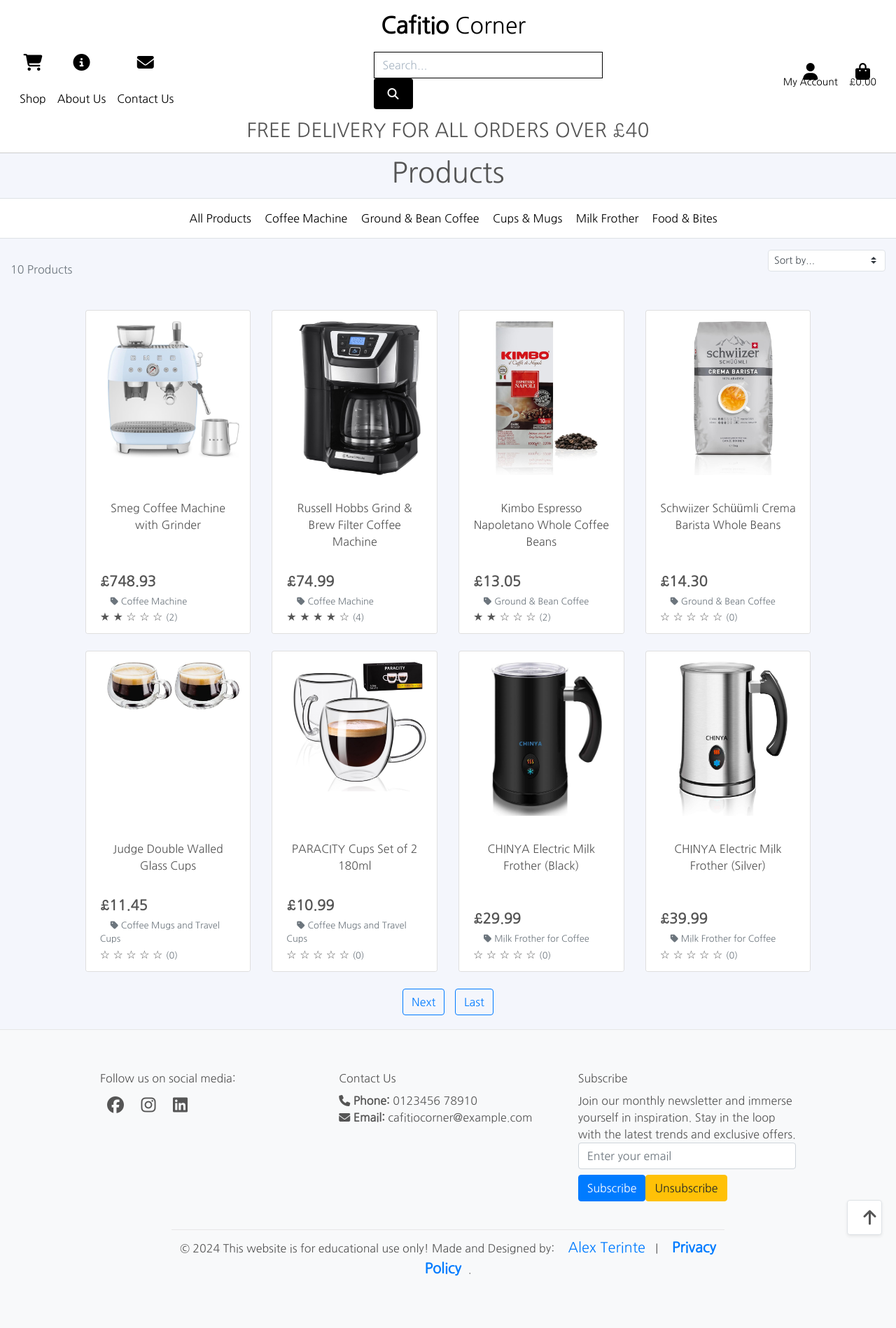
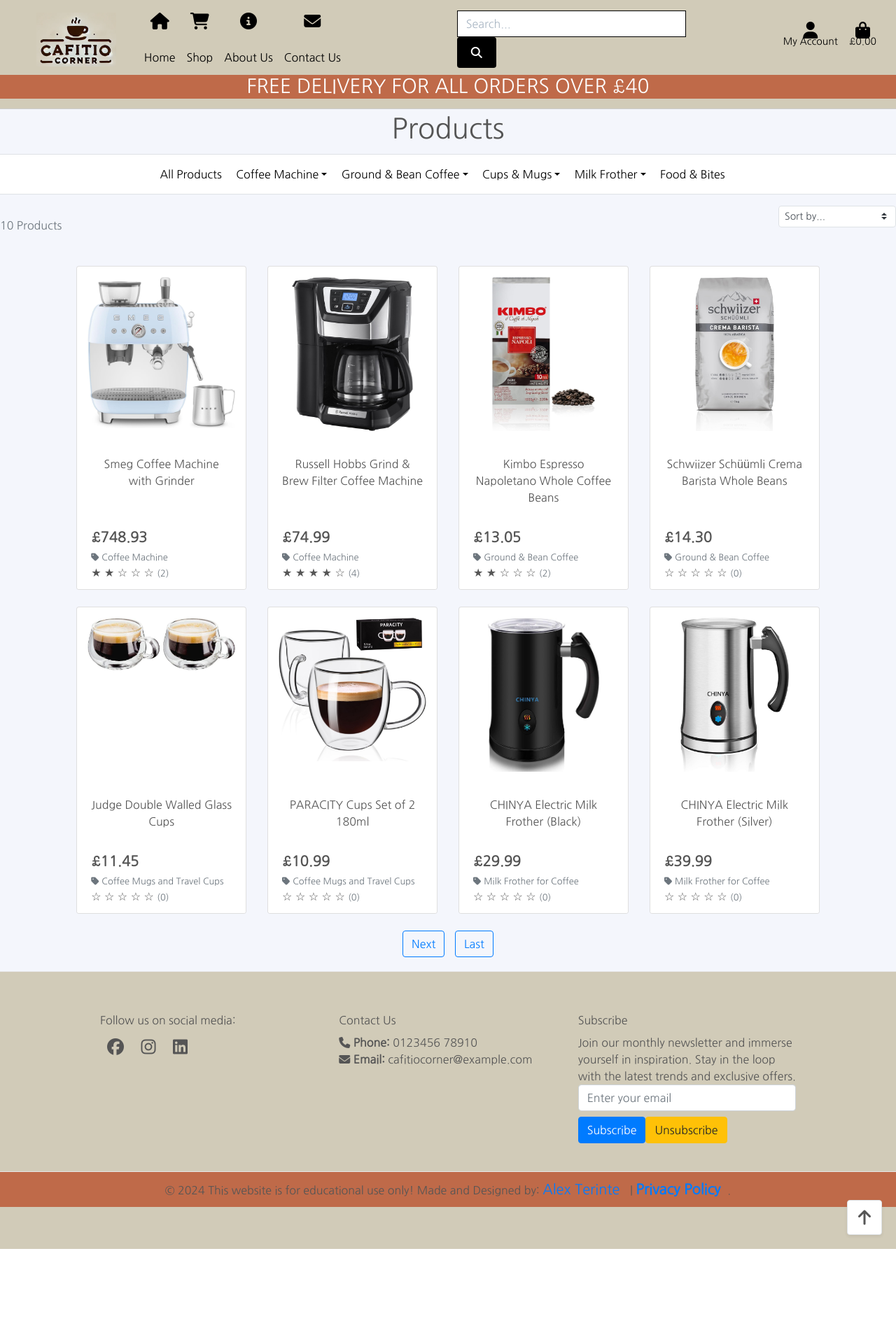
Before and after one commit to terintealexandrin18/cafitiocorner, a Django app: page /products/ in a window 1280 px wide. Shown: the whole page at 70% size. After the commit the page ends 1785 px from the top, so only its background shows below. Run offline with Django 3.2, Linux system fonts and the light colour scheme; data comes from the database, SQL or seed files in the repository; some libraries are stand-ins or nearby versions.

Commit message:
Added more nav bar category for products

```diff
--- a/products/templates/includes/products-nav.html
+++ b/products/templates/includes/products-nav.html
@@ -1,8 +1,48 @@
 <div class="d-none d-md-block text-center w-100">
-    <a class="link-dark ps-2" href="{% url 'products' %}">All Products</a>
-    <a class="link-dark ps-2" href="{% url 'products' %}?category=coffee_machine">Coffee Machine</a>
-    <a class="link-dark ps-2" href="{% url 'products' %}?category=ground_bean_coffee">Ground & Bean Coffee</a>
-    <a class="link-dark ps-2" href="{% url 'products' %}?category=cups_and_mugs">Cups & Mugs</a>
-    <a class="link-dark ps-2" href="{% url 'products' %}?category=milk_frother">Milk Frother</a>
-    <a class="link-dark ps-2" href="{% url 'products' %}?category=food_and_bites">Food & Bites</a>
+    <!-- All Products -->
+    <a class="link-dark ps-2 mr-3" href="{% url 'products' %}">All Products</a>
+
+    <!-- Coffee Machine Dropdown -->
+    <div class="dropdown d-inline">
+        <a class="link-dark ps-2 mr-3 dropdown-toggle" href="#" id="coffeeMachineDropdown" role="button" data-toggle="dropdown" aria-haspopup="true" aria-expanded="false">Coffee Machine</a>
+        <div class="dropdown-menu" aria-labelledby="coffeeMachineDropdown">
+            <a class="dropdown-item" href="{% url 'products' %}?category=ground_coffee_machines">Ground Coffee Machines</a>
+            <a class="dropdown-item" href="{% url 'products' %}?category=coffee_bean_machines">Coffee Bean Machines</a>
+            <a class="dropdown-item" href="{% url 'products' %}?category=all_coffee_machines">All Coffee Machines</a>
+        </div>
+    </div>
+
+    <!-- Ground & Bean Coffee Dropdown -->
+    <div class="dropdown d-inline">
+        <a class="link-dark ps-2 mr-3 dropdown-toggle" href="#" id="groundBeanCoffeeDropdown" role="button" data-toggle="dropdown" aria-haspopup="true" aria-expanded="false">Ground & Bean Coffee</a>
+        <div class="dropdown-menu" aria-labelledby="groundBeanCoffeeDropdown">
+            <a class="dropdown-item" href="{% url 'products' %}?category=ground_coffee">Ground Coffee</a>
+            <a class="dropdown-item" href="{% url 'products' %}?category=beans_coffee">Beans Coffee</a>
+            <a class="dropdown-item" href="{% url 'products' %}?category=all_coffee">All Coffee</a>
+        </div>
+    </div>
+
+    <!-- Cups & Mugs Dropdown -->
+    <div class="dropdown d-inline">
+        <a class="link-dark ps-2 mr-3 dropdown-toggle" href="#" id="cupsMugsDropdown" role="button" data-toggle="dropdown" aria-haspopup="true" aria-expanded="false">Cups & Mugs</a>
+        <div class="dropdown-menu" aria-labelledby="cupsMugsDropdown">
+            <a class="dropdown-item" href="{% url 'products' %}?category=coffee_cups">Coffee Cups</a>
+            <a class="dropdown-item" href="{% url 'products' %}?category=travel_mugs">Travel Mugs</a>
+            <a class="dropdown-item" href="{% url 'products' %}?category=espresso_cups">Espresso Cups</a>
+            <a class="dropdown-item" href="{% url 'products' %}?category=all_cups">All Cups</a>
+        </div>
+    </div>
+
+    <!-- Milk Frother Dropdown -->
+    <div class="dropdown d-inline">
+        <a class="link-dark ps-2 mr-3 dropdown-toggle" href="#" id="milkFrotherDropdown" role="button" data-toggle="dropdown" aria-haspopup="true" aria-expanded="false">Milk Frother</a>
+        <div class="dropdown-menu" aria-labelledby="milkFrotherDropdown">
+            <a class="dropdown-item" href="{% url 'products' %}?category=manual_milk_frother">Manual Milk Frother</a>
+            <a class="dropdown-item" href="{% url 'products' %}?category=electric_milk_frother">Electric Milk Frother</a>
+            <a class="dropdown-item" href="{% url 'products' %}?category=all_milk_frothers">All Milk Frothers</a>
+        </div>
+    </div>
+
+    <!-- Food & Bites -->
+    <a class="link-dark ps-2 mr-3" href="{% url 'products' %}?category=food_and_bites">Food & Bites</a>
 </div>
--- a/static/css/base.css
+++ b/static/css/base.css
@@ -1,9 +1,9 @@
 /* Style default body */
-
 html, body {
     height: 100%;
     margin: 0;
     padding: 0;
+    overflow-x: hidden; /* Prevent horizontal scroll */
 }
 
 body {
@@ -15,17 +15,16 @@
     flex-direction: column;
 }
 
+.container-fluid {
+    padding-right: 0;
+    padding-left: 0;
+}
+
 .cover-image-container {
     background: url('/media/coffee-mugs-and-bens-background-image.jpg') no-repeat center center fixed;
     background-size: cover;
     width: 100%;
     height: 500px;
-}
-
-
-.logo-format {
-    text-transform: uppercase;
-    font-weight: 300px;
 }
 
 .header-container {
@@ -49,7 +48,7 @@
 }
 
 .header {
-    background-color: white;
+    background-color:  #D1CBB8;
     border-bottom: 1px solid #ccc;
     padding: 10px 0;
 }
@@ -79,6 +78,11 @@
     font-size: 0.875rem;
 }
 
+#delivery-banner {
+    background-color: #bf6a49;
+    color: white;
+}
+
 .text-white {
     color: white !important;
 }
@@ -95,7 +99,6 @@
     color: black;
     text-decoration: none;
     transition: color 0.3s ease;
-    margin-left: 15px;
 }
 
 a:hover,
@@ -115,7 +118,6 @@
 
 .navbar-nav .nav-item .nav-link {
     color: black !important;
-    margin: 5px 0;
     text-align: center;
 }
 
@@ -128,13 +130,9 @@
     padding-right: 20px;
 }
 
-/* Sorting dropdown */
-
 #sort-selector {
     width: auto;
 }
-
-/* Button to scroll up */
 
 .btt-button {
     height: 50px;
@@ -170,8 +168,6 @@
     border: 1px solid black;
 }
 
-/* Btn for add to bag */
-
 .btn-bag {
     background: brown;
     color: white;
@@ -182,8 +178,6 @@
     border: 1px solid black;
     text-align: center;
 }
-
-/* Page overlay */
 
 .overlay {
     height: 100%;
@@ -198,8 +192,6 @@
 input[name='q']::placeholder {
     color: #aab7c4;
 }
-
-/* Messages toasts */
 
 .message-container {
     position: fixed;
@@ -216,7 +208,6 @@
     height: 2px;
 }
 
-/* Convenience classes - colors copied from Bootstrap */
 .arrow-primary {
     border-bottom-color: #007bff !important;
 }
@@ -255,8 +246,6 @@
     overflow-y: auto;
 }
 
-/* Allauth form formatting */
-
 .allauth-form-inner-content p {
     margin-top: 1.5rem;
 
@@ -292,8 +281,6 @@
     font-size: 1rem;
     line-height: 1.5;
     border-radius: 0;
-
-    /* standard bootstrap btn transitions */
     transition: color .15s ease-in-out,background-color .15s ease-in-out,border-color .15s ease-in-out,box-shadow .15s ease-in-out;
 }
 
@@ -354,8 +341,6 @@
         margin: 10px 15px;
     }
 }
-
-/* Product Form */
 
 .btn-file {
     position: relative;
@@ -457,7 +442,7 @@
 /* Footer */
 
 body .footer {
-    background-color: #f8f9fa !important;
+    background-color: #D1CBB8 !important;
     padding-top: 60px !important;
     padding-bottom: 60px !important;
     margin-top: 20px !important;
@@ -478,7 +463,6 @@
     margin-right: 10px;
     font-size: 20px;
 }
-
 
 .icons-footer .social-icon {
     font-size: 1.5em;
@@ -503,11 +487,12 @@
 }
 
 .footer-banner {
-    background-color: #f8f9fa;
+    background-color: #BF6A49;
     padding: 10px;
     text-align: center;
     border-top: 1px solid #e7e7e7;
     margin-top: 20px;
+    width: 100%;
 }
 
 .footer-banner p {
--- a/templates/base.html
+++ b/templates/base.html
@@ -46,14 +46,7 @@
 
 <body class="d-flex flex-column min-vh-100 cover-image-container">
     <header class="container-fluid fixed-top-desktop-only header">
-        <div class="row align-items-center justify-content-center">
-            <!-- Logo -->
-            <div class="col-12 text-center my-auto py-2 py-lg-0">
-                <a href="{% url 'home' %}" class="nav-link main-logo-link">
-                    <h2 class="my-0 logo-font"><strong>Cafitio</strong> Corner</h2>
-                </a>
-            </div>
-        </div>
+
         <div class="row align-items-center justify-content-between">
             <!-- Icons and Navigation -->
             <div class="col-12 my-auto py-2 py-lg-0">
@@ -71,6 +64,15 @@
                     <div class="collapse navbar-collapse justify-content-center" id="navbarNav">
                         <ul class="navbar-nav mr-auto">
                             <li class="nav-item">
+                                <a class="nav-link" href="{% url 'home' %}">
+                                    <img src="{{ MEDIA_URL }}cafitio-logo1.png" alt="Cafitio Corner Logo"
+                                        class="img-fluid" style="max-height: 110px;">
+                                </a>
+                            </li>
+                            <li class="nav-item">
+                                <a class="nav-link" href="{% url 'home' %}"><i class="fas fa-home"></i><br>Home</a>
+                            </li>
+                            <li class="nav-item">
                                 <a class="nav-link" href="{% url 'products' %}"><i class="fas fa-shopping-cart"></i><br>
                                     Shop</a>
                             </li>
@@ -79,7 +81,8 @@
                                     About Us</a>
                             </li>
                             <li class="nav-item">
-                                <a class="nav-link" href="{% url 'contact' %}"><i class="fas fa-envelope"></i><br> Contact Us</a>
+                                <a class="nav-link" href="{% url 'contact' %}"><i class="fas fa-envelope"></i><br>
+                                    Contact Us</a>
                             </li>
                         </ul>
                         <form class="form-inline my-2 my-lg-0 mx-auto d-none d-lg-flex" method="GET"
@@ -149,7 +152,7 @@
                 </form>
             </div>
         </div>
-        <div id="delivery-banner" class="row text-center">
+        <div id="delivery-banner" class="text-center">
             <div class="col">
                 <h3 class="my-1">FREE DELIVERY FOR ALL ORDERS OVER £{{ free_delivery_threshold }}</h3>
             </div>
@@ -183,7 +186,7 @@
     </main>
 
     <!-- Footer -->
-    <footer class="footer mt-auto py-3 bg-light">
+    <footer class="footer mt-auto py-3 bg-light" style="background-color: #D1CBB8;">
         <div class="container">
             <div class="row">
                 <div class="col-md-4 col-12">
@@ -206,12 +209,14 @@
                     <h5>Subscribe</h5>
                     <form method="POST" action="{% url 'newsletters' %}" id="newsletters-form" novalidate>
                         {% csrf_token %}
-                        <p>Join our monthly newsletter and immerse yourself in inspiration. Stay in the loop with the latest trends and exclusive offers.</p>
+                        <p>Join our monthly newsletter and immerse yourself in inspiration. Stay in the loop with the
+                            latest trends and exclusive offers.</p>
                         <div class="form-group">
                             <input type="email" name="email" class="form-control" placeholder="Enter your email">
                             <div class="d-flex gap-2">
                                 <button class="btn btn-primary mt-2" type="submit" id="subscribe">Subscribe</button>
-                                <button class="btn btn-warning mt-2" type="button" id="unsubscribe" data-toggle="modal" data-target="#unsubscribeModal">Unsubscribe</button>
+                                <button class="btn btn-warning mt-2" type="button" id="unsubscribe" data-toggle="modal"
+                                    data-target="#unsubscribeModal">Unsubscribe</button>
                             </div>
                         </div>
                     </form>
@@ -222,7 +227,8 @@
                 </div>
 
                 <!-- Bootstrap modal for unsubscribe confirmation -->
-                <div class="modal fade" id="unsubscribeModal" tabindex="-1" role="dialog" aria-labelledby="unsubscribeModalLabel" aria-hidden="true">
+                <div class="modal fade" id="unsubscribeModal" tabindex="-1" role="dialog"
+                    aria-labelledby="unsubscribeModalLabel" aria-hidden="true">
                     <div class="modal-dialog" role="document">
                         <div class="modal-content">
                             <div class="modal-header">
@@ -236,14 +242,16 @@
                             </div>
                             <div class="modal-footer">
                                 <button type="button" class="btn btn-secondary" data-dismiss="modal">Cancel</button>
-                                <button type="button" class="btn btn-warning" id="confirmUnsubscribeBtn">Unsubscribe</button>
+                                <button type="button" class="btn btn-warning"
+                                    id="confirmUnsubscribeBtn">Unsubscribe</button>
                             </div>
                         </div>
                     </div>
                 </div>
 
                 <!-- Bootstrap modal for empty email alert -->
-                <div class="modal fade" id="emptyEmailModal" tabindex="-1" role="dialog" aria-labelledby="emptyEmailModalLabel" aria-hidden="true">
+                <div class="modal fade" id="emptyEmailModal" tabindex="-1" role="dialog"
+                    aria-labelledby="emptyEmailModalLabel" aria-hidden="true">
                     <div class="modal-dialog" role="document">
                         <div class="modal-content">
                             <div class="modal-header">
@@ -261,14 +269,16 @@
                         </div>
                     </div>
                 </div>
-                <div class="container">
+            </div>
+        </div>
+        <div class="container-fluid">
             <div class="footer-banner mt-4 d-flex justify-content-center align-items-center">
                 <p class="mb-0 text-center">
                     © 2024 This website is for educational use only! Made and Designed by:
                     <a href="https://github.com/terintealexandrin18" target="_blank">Alex Terinte</a> |
-                            <a href="https://www.example.com/privacy-policy" target="_blank"><strong>Privacy Policy</strong></a>.
+                    <a href="https://www.example.com/privacy-policy" target="_blank"><strong>Privacy
+                        Policy</strong></a>.
                 </p>
-                    </div>
             </div>
         </div>
     </footer>
```
Also changed, not shown: media/cafitio-logo1.png (added). Lines whose indentation alone changed are shown as unchanged.
